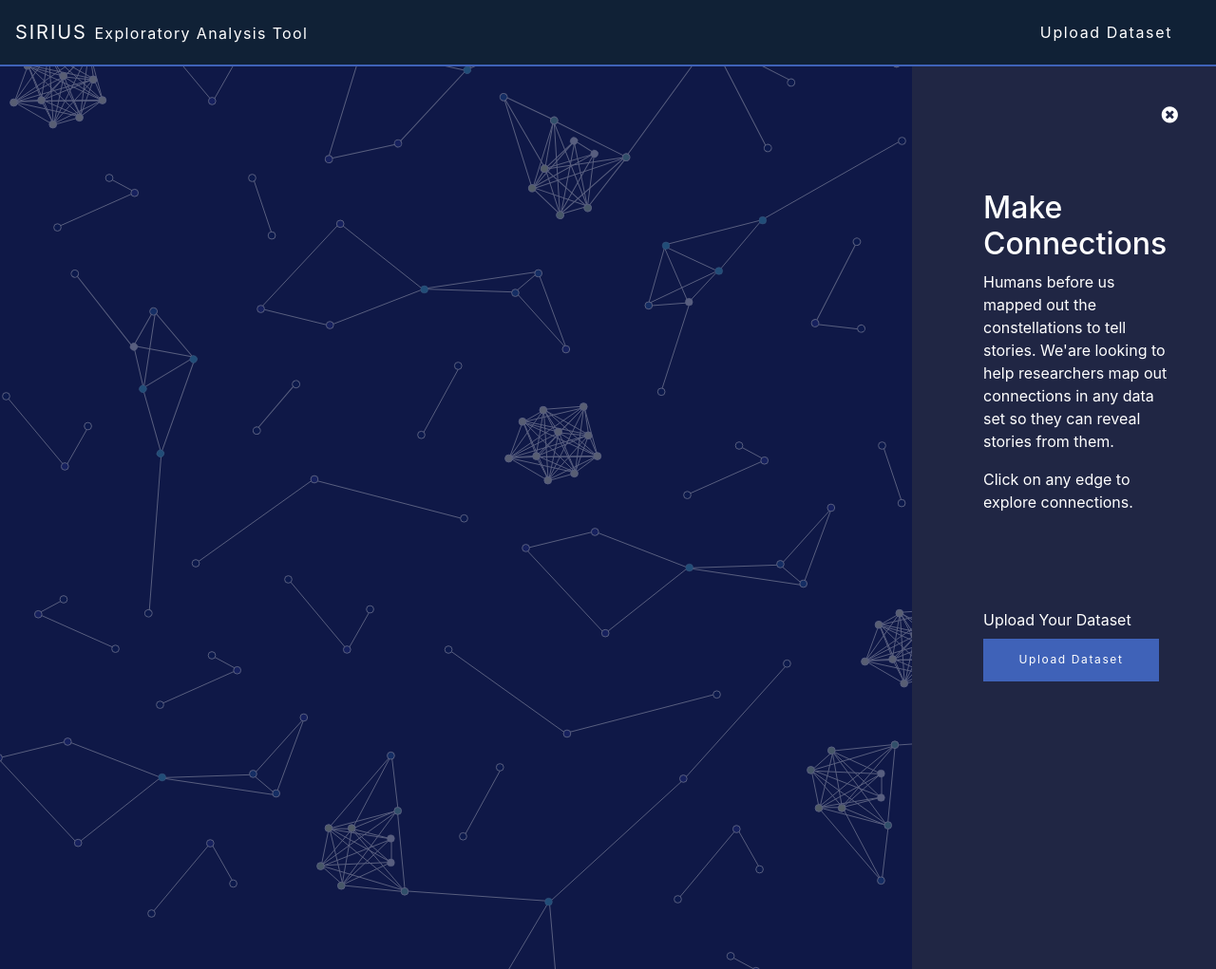
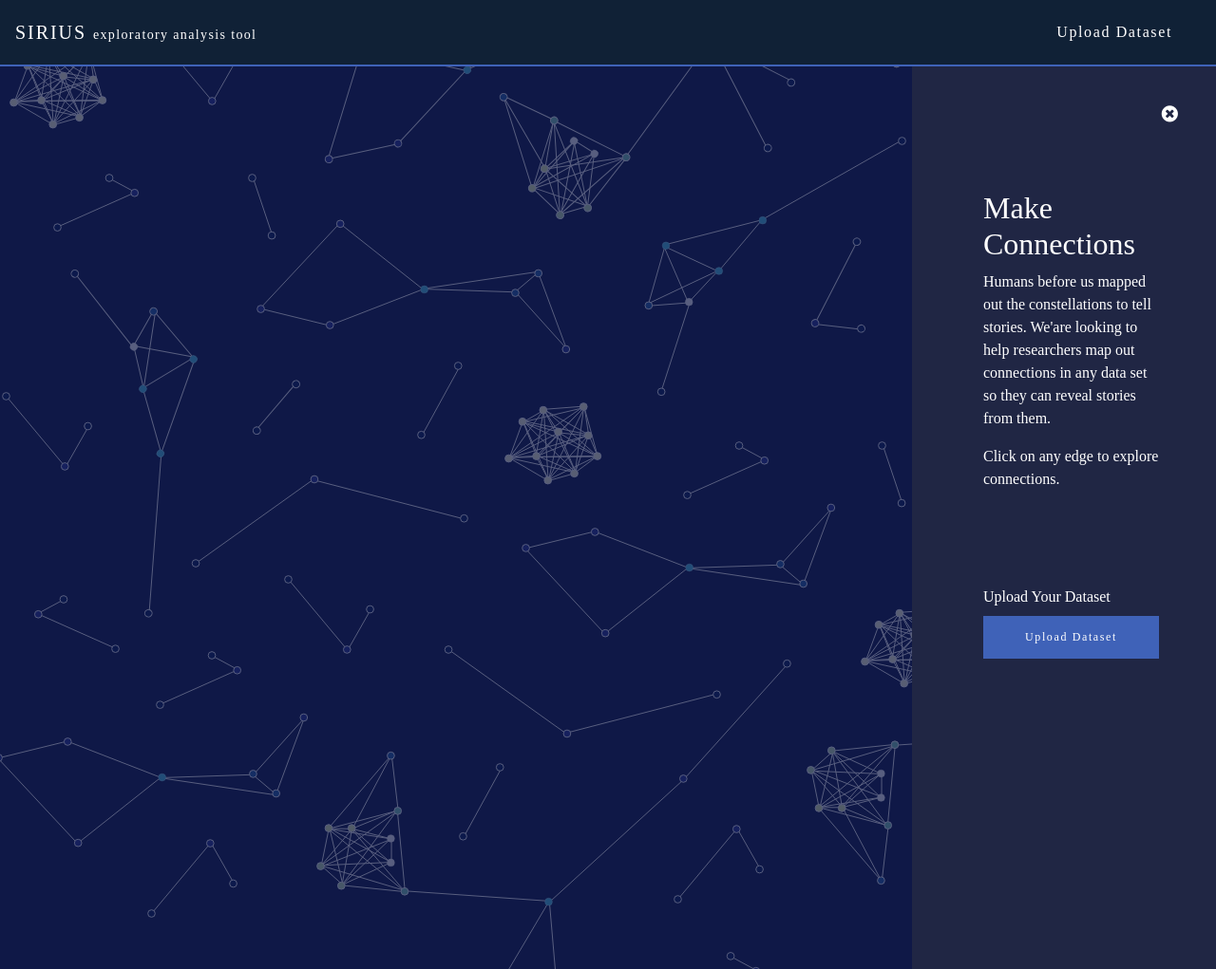
Before and after one commit to xyz8983/sirius_graph_tool, a Django app: page / in a window 1280 px wide. Shown: the whole page at 95% size. Run offline with Django 3.2, Linux system fonts and the light colour scheme; some libraries are stand-ins or nearby versions.

Commit message:
update minor style

```diff
--- a/static/styles/web.css
+++ b/static/styles/web.css
@@ -3,11 +3,12 @@
     background-image: url("../../static/images/home-background.svg");
     background-color: #0F1847;
 }
+
 .navbar.navbar-expand-lg.eat-bar{
     background-color: #102136;
     border-bottom: 2px solid #3f62b8;
     height: 70px;
-
+    font-family: Rubik;
 }
 span.navbar-brand.eat-nav-title{
     color: white;
@@ -15,13 +16,12 @@ span.navbar-brand.eat-nav-title{
     letter-spacing: 1.94px;
 }
 span.navbar-brand.eat-nav-title .small{
-    font-size: 16px;
+    font-size: 14px;
     letter-spacing: 1.36px;
 }
 span.navbar-brand.upload-link{
     color: white;
     font-size: 16px;
-    /*font-family: Raleway;*/
     letter-spacing: 1.62px;
     position: absolute;
     right: 30px;
@@ -46,13 +46,13 @@ span.navbar-brand.upload-link:hover{
 #right-bar{
     overflow: visible;
     background-color: #202644;
+    font-family: Rubik;
     /*z-index: 1;*/
     width: 505px;
     height: 951px;
     position: absolute;
     top: 70px;
     right: 0;
-
 }
 .close-btn {
   top: 40px;
--- a/templates/base.html
+++ b/templates/base.html
@@ -12,7 +12,7 @@
 </head>
 <body class="base-bg">
     <nav class="navbar navbar-expand-lg eat-bar">
-        <span class="navbar-brand eat-nav-title">SIRIUS <span class="small">Exploratory Analysis Tool</span></span>
+        <span class="navbar-brand eat-nav-title">SIRIUS <span class="small">exploratory analysis tool</span></span>
         <span class="navbar-brand upload-link" id="upload-link">Upload Dataset</span>
     </nav>
     <div id="drawing-section" class="container">
```
